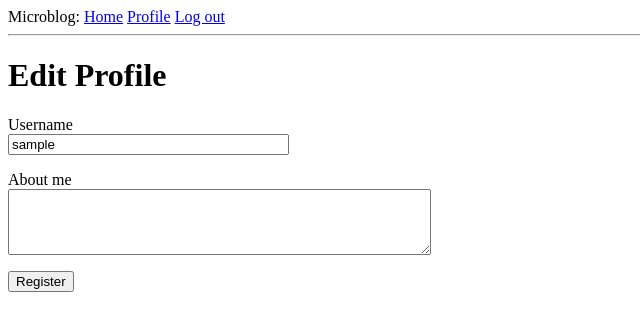
After one commit to kvrasuli/microblog, a Flask app: page /edit_profile in a window 1280 px wide. The commit adds this page. Shown: the top 331 px of the page, without its empty margins (0-640 px from the left). Run offline with Flask 2, Linux system fonts and the light colour scheme; the visitor is signed in with stand-in values (Sample User, id 1); data comes from the database, SQL or seed files in the repository; both versions use the stored data as it was after the commit.

Commit message:
Add user profiles

```diff
--- a/app/forms.py
+++ b/app/forms.py
@@ -1,6 +1,8 @@
 from flask_wtf import FlaskForm
-from wtforms import StringField, PasswordField, BooleanField, SubmitField
-from wtforms.validators import ValidationError, DataRequired, Email, EqualTo
+from wtforms import StringField, PasswordField, BooleanField, SubmitField, \
+    TextAreaField
+from wtforms.validators import ValidationError, DataRequired, Email, \
+    EqualTo, Length
 from app.models import User
 
 
@@ -30,3 +32,9 @@ class RegistrationForm(FlaskForm):
         user = User.query.filter_by(email=email.data).first()
         if user is not None:
             raise ValidationError('Please use a different email address.')
+
+
+class EditProfileForm(FlaskForm):
+    username = StringField('Username', validators=[DataRequired()])
+    about_me = TextAreaField('About me', validators=[Length(min=0, max=140)])
+    submit = SubmitField('Register')
--- a/app/models.py
+++ b/app/models.py
@@ -2,6 +2,7 @@ from app import db, login
 from datetime import datetime
 from werkzeug.security import generate_password_hash, check_password_hash
 from flask_login import UserMixin
+from hashlib import md5
 
 
 class User(UserMixin, db.Model):
@@ -10,6 +11,8 @@ class User(UserMixin, db.Model):
     email = db.Column(db.String(120), index=True, unique=True)
     password_hash = db.Column(db.String(128))
     posts = db.relationship('Post', backref='author', lazy='dynamic')
+    about_me = db.Column(db.String(340))
+    last_seen = db.Column(db.DateTime, default=datetime.utcnow)
 
     def __repr__(self):
         return f'<User {self.username}>'
@@ -19,6 +22,10 @@ class User(UserMixin, db.Model):
 
     def check_password(self, password):
         return check_password_hash(self.password_hash, password)
+
+    def avatar(self, size):
+        digest = md5(self.email.lower().encode('utf-8')).hexdigest()
+        return f'https://www.gravatar.com/avatar/{digest}?d=identicon&s={size}'
 
 
 @login.user_loader
--- a/app/routes.py
+++ b/app/routes.py
@@ -1,9 +1,17 @@
+from datetime import datetime
 from flask import render_template, flash, redirect, url_for, request
 from werkzeug.urls import url_parse
 from app import app, db
-from app.forms import LoginForm, RegistrationForm
+from app.forms import LoginForm, RegistrationForm, EditProfileForm
 from flask_login import current_user, login_user, logout_user, login_required
 from app.models import User
+
+
+@app.before_request
+def before_request():
+    if current_user.is_authenticated:
+        current_user.last_seen = datetime.utcnow()
+        db.session.commit()
 
 
 @app.route('/')
@@ -53,10 +61,37 @@ def register():
         return redirect(url_for('index'))
     form = RegistrationForm()
     if form.validate_on_submit():
-        user = User(username = form.username.data, email=form.email.data)
+        user = User(username=form.username.data, email=form.email.data)
         user.set_password(form.password.data)
         db.session.add(user)
         db.session.commit()
         flash('Congratulations, you are now a registered user!')
         return redirect(url_for('login'))
     return render_template('register.html', title='Register', form=form)
+
+
+@app.route('/user/<username>')
+@login_required
+def user(username):
+    user = User.query.filter_by(username=username).first_or_404()
+    posts = [
+        {'author': user, 'body': 'Test post #1'},
+        {'author': user, 'body': 'Test post #2'},
+    ]
+    return render_template('user.html', user=user, posts=posts)
+
+
+@app.route('/edit_profile', methods=['GET', 'POST'])
+@login_required
+def edit_profile():
+    form = EditProfileForm()
+    if form.validate_on_submit():
+        current_user.username = form.username.data
+        current_user.about_me = form.about_me.data
+        db.session.commit()
+        flash('Your changes have been saved.')
+        return redirect(url_for('edit_profile'))
+    elif request.method == 'GET':
+        form.username.data = current_user.username
+        form.about_me.data = current_user.about_me
+    return render_template('edit_profile.html', title='Edit profile', form=form)
--- /dev/null
+++ b/app/templates/_post.html
@@ -0,0 +1,6 @@
+<table>
+  <tr valign="top">
+    <td><img src="{{ post.author.avatar(36) }}"></td>
+    <td>{{ post.author.username }} says: <b>{{ post.body }}</b></td>
+  </tr>
+</table>
--- a/app/templates/base.html
+++ b/app/templates/base.html
@@ -13,6 +13,7 @@
       {% if current_user.is_anonymous %}
         <a href="{{ url_for('login') }}">Log in</a>
       {% else %}
+        <a href="{{ url_for('user', username=current_user.username) }}">Profile</a>
         <a href="{{ url_for('logout') }}">Log out</a>
       {% endif %}
     <hr>
--- /dev/null
+++ b/app/templates/edit_profile.html
@@ -0,0 +1,23 @@
+{% extends "base.html" %}
+
+{% block content %}
+  <h1>Edit Profile</h1>
+  <form action="" method="post">
+    {{ form.hidden_tag() }}
+    <p>
+      {{ form.username.label }}<br>
+      {{ form.username(size=32) }}<br>
+      {% for error in form.username.errors %}
+      <span style="color: red;">[{{ error }}]</span>
+      {% endfor %}
+    </p>
+    <p>
+      {{ form.about_me.label }}<br>
+      {{ form.about_me(cols=50, rows=4) }}<br>
+      {% for error in form.about_me.errors %}
+      <span style="color: red;">[{{ error }}]</span>
+      {% endfor %}
+    </p>
+    <p>{{ form.submit() }}</p>
+  </form>
+{% endblock %}
```
Also changed, not shown: app/templates/user.html (added, +21 -0 lines), migrations/versions/294649eb82b3_new_fields_in_user_model.py (added, +30 -0 lines), app.db.
